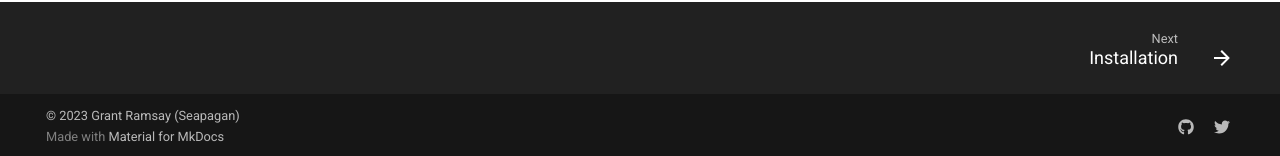
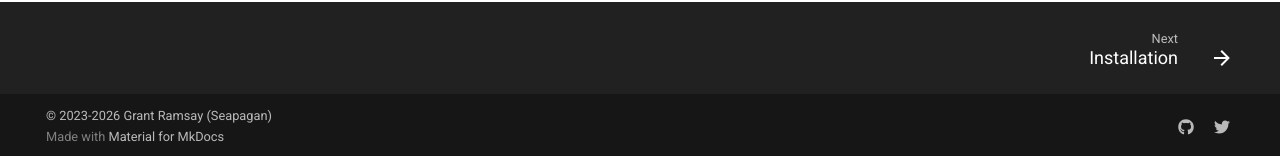
Before and after one commit to seapagan/simple-toml-settings, an MkDocs documentation site: the page built from docs/index.md, in a window 1280 px wide and 900 px high, scrolled down 1406 px. Shown: the part 741-897 px from the top of the window. Built offline with MkDocs 1.6.1 and Material for MkDocs 9.7.7, drawn with Linux system fonts in a browser that asks for light colours; comment, search, counter and statistics services are not loaded.

Commit message:
fix: update copyright years to 2023-2026 in LICENSE.txt and mkdocs.yml
Signed-off-by: Grant Ramsay <seapagan@gmail.com>

```diff
--- a/mkdocs.yml
+++ b/mkdocs.yml
@@ -17,7 +17,7 @@ extra:
     - icon: fontawesome/brands/twitter
       link: https://twitter.com/gnramsay_dev
 
-copyright: © 2023 Grant Ramsay (Seapagan)
+copyright: © 2023-2026 Grant Ramsay (Seapagan)
 
 repo_name: simple-toml-settings
 repo_url: https://github.com/seapagan/simple-toml-settings
```
Also changed, not shown: LICENSE.txt.
